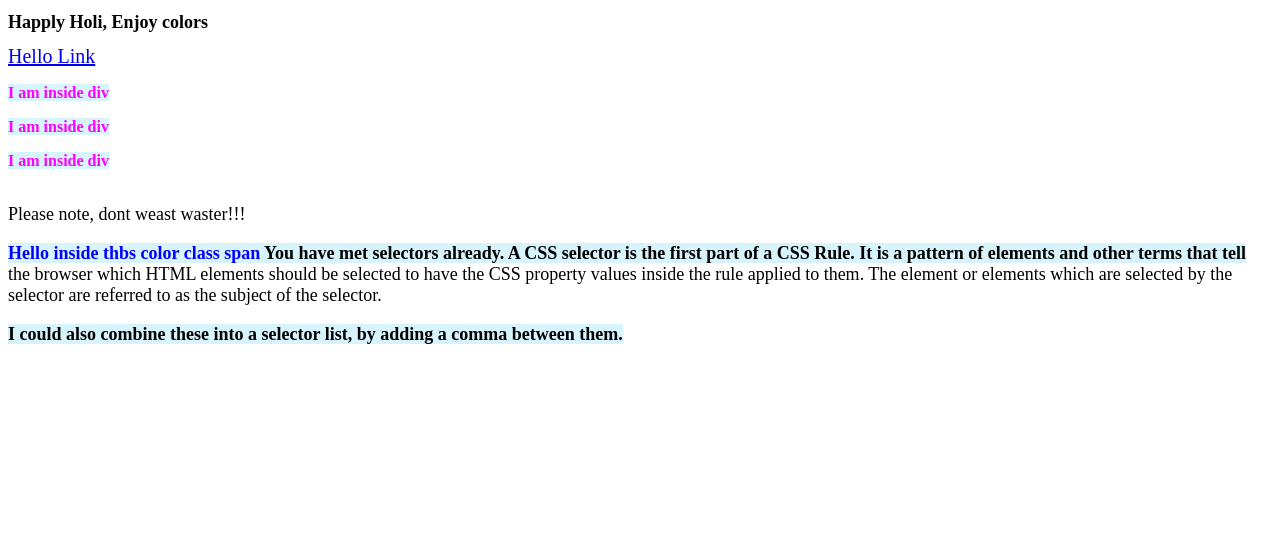
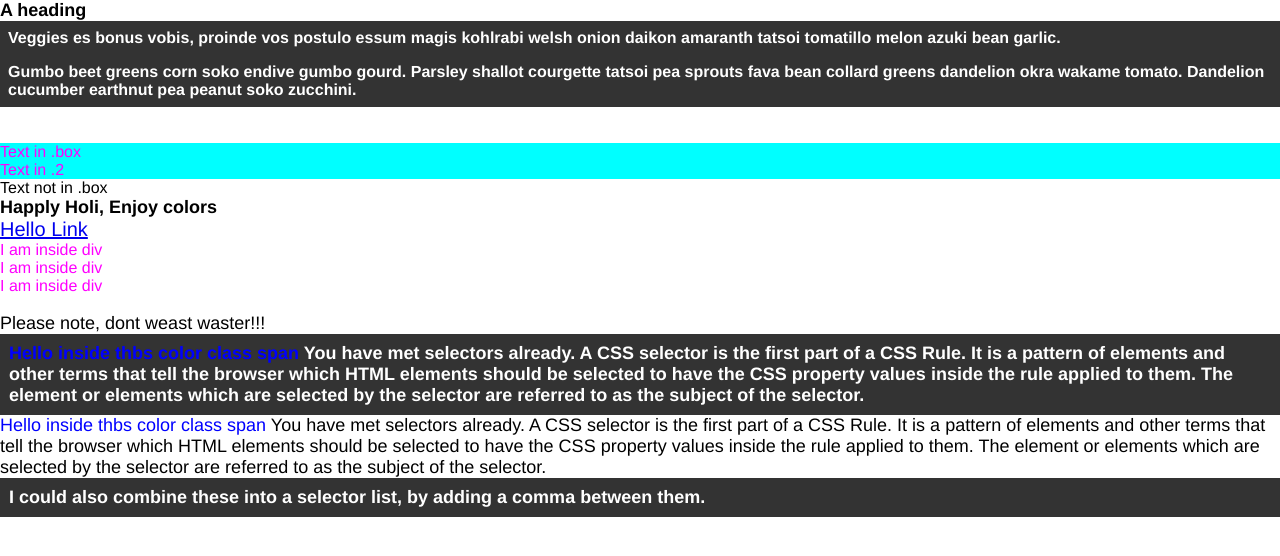
Before and after one commit to sshelake25/thbs-projects, a plain HTML site: page html-css/css.html in a window 1280 px wide. Drawn offline with Linux system fonts and the light colour scheme.

Commit message:
added hw desing

```diff
--- a/html-css/css.html
+++ b/html-css/css.html
@@ -1,18 +1,20 @@
 <!DOCTYPE html>
-
 <html>
 
 <head>
     <title>User Registration form</title>
+    <style>
+        * {
+            margin: 0;
+            font-family: 'Franklin Gothic Medium', 'Arial Narrow', Arial, sans-serif;
+        }
 
-    <link rel="stylesheet" href="./registration.css">
+        ::-webkit-scrollbar {
+            width: 12px;
+            background-color: auto;
+            background-color: var(--scrollbar-bg, auto)
+        }
 
-    <meta charset="utf-8">
-
-
-    <meta name="viewport" content="width=device-width, initial-scale=1">
-
-    <style>
         h1,
         #imp-note,
         .thbs-color,
@@ -26,32 +28,67 @@
         }
 
         a:hover {
-            border:1px solid red;
+            border: 1px solid red;
         }
 
-        p::first-line {
+        /* p::first-line {
             font-weight: bolder;
             background-color: rgb(215, 244, 253);
-        }
+        } */
 
 
-        div > p {
+        div>p {
             color: fuchsia;
         }
 
-        .thbs-color > span {
+        .thbs-color>span {
             color: blue;
         }
 
+        .box p {
+            background-color: aqua;
+        }
+
+        h1+p {
+            font-weight: bold;
+            background-color: rgb(185, 214, 228);
+            color: rgb(255, 255, 255);
+            padding: .5em;
+        }
+
+        h1~p {
+            font-weight: bold;
+            background-color: #333;
+            color: #fff;
+            padding: .5em;
+        }
     </style>
-
 </head>
 
 <body>
 
+    <article>
+        <h1>A heading</h1>
+        <p>Veggies es bonus vobis, proinde vos postulo essum magis kohlrabi welsh onion daikon amaranth tatsoi tomatillo
+            melon azuki bean garlic.</p>
+
+        <p>Gumbo beet greens corn soko endive gumbo gourd. Parsley shallot courgette tatsoi pea sprouts fava bean
+            collard
+            greens dandelion okra wakame tomato. Dandelion cucumber earthnut pea peanut soko zucchini.</p>
+    </article>
+    <br><br>
+
+    <!-- decendant slecctor -->
+    <div class="box">
+        <p>Text in .box</p>
+        <p>Text in .2</p>
+    </div>
+
+
+    <p>Text not in .box</p>
+
     <h1>Happly Holi, Enjoy colors </h1>
     <a href="ss">Hello Link </a>
-
     <br>
     <div>
         <p>I am inside div</p>
@@ -68,6 +105,13 @@
         subject of the selector.
     </p>
 
+    <div class="thbs-color">
+        <span>Hello inside thbs color class span</span>
+        You have met selectors already. A CSS selector is the first part of a CSS Rule. It is a pattern of elements and
+        other terms that tell the browser which HTML elements should be selected to have the CSS property values inside
+        the rule applied to them. The element or elements which are selected by the selector are referred to as the
+        subject of the selector.
+    </div>
     <p class="thbs-note">I could also combine these into a selector list, by adding a comma between them.</p>
 </body>
 
```
Also changed, not shown: 1 other file. Lines whose indentation alone changed are shown as unchanged.
